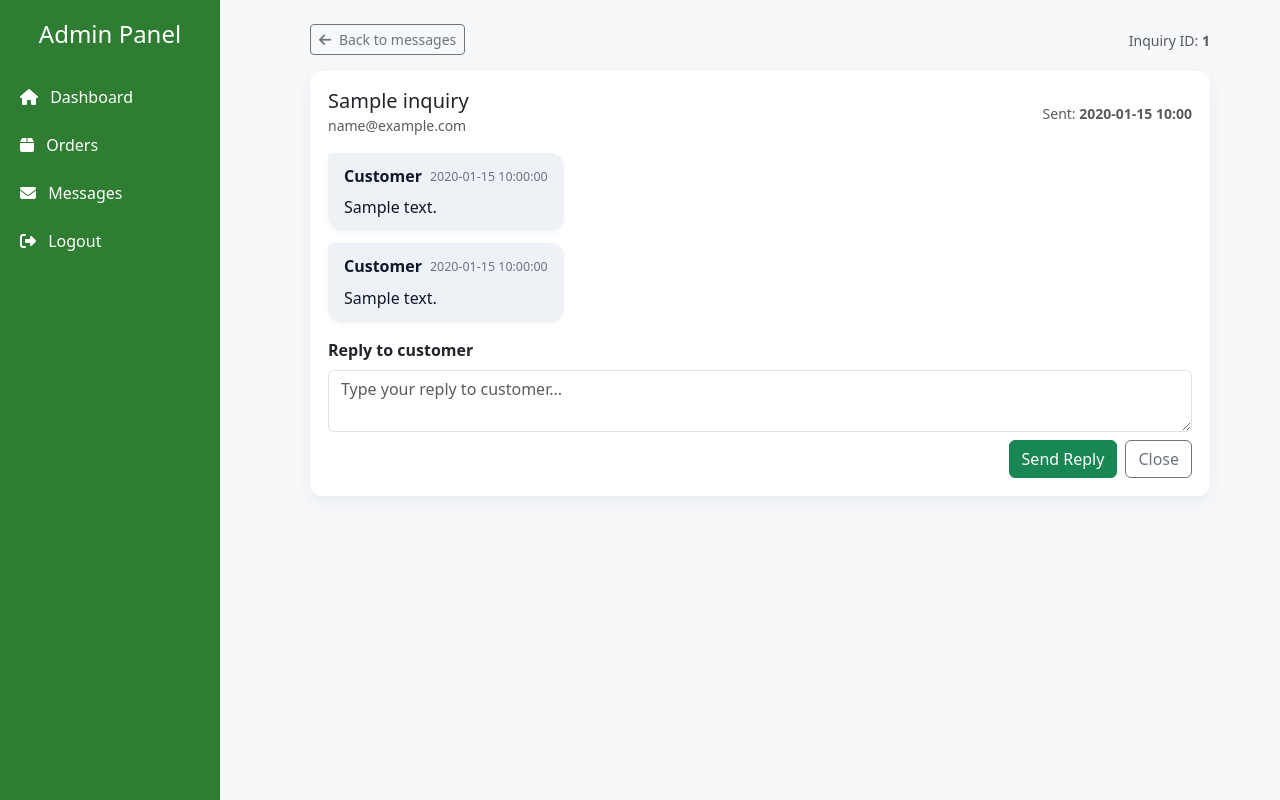
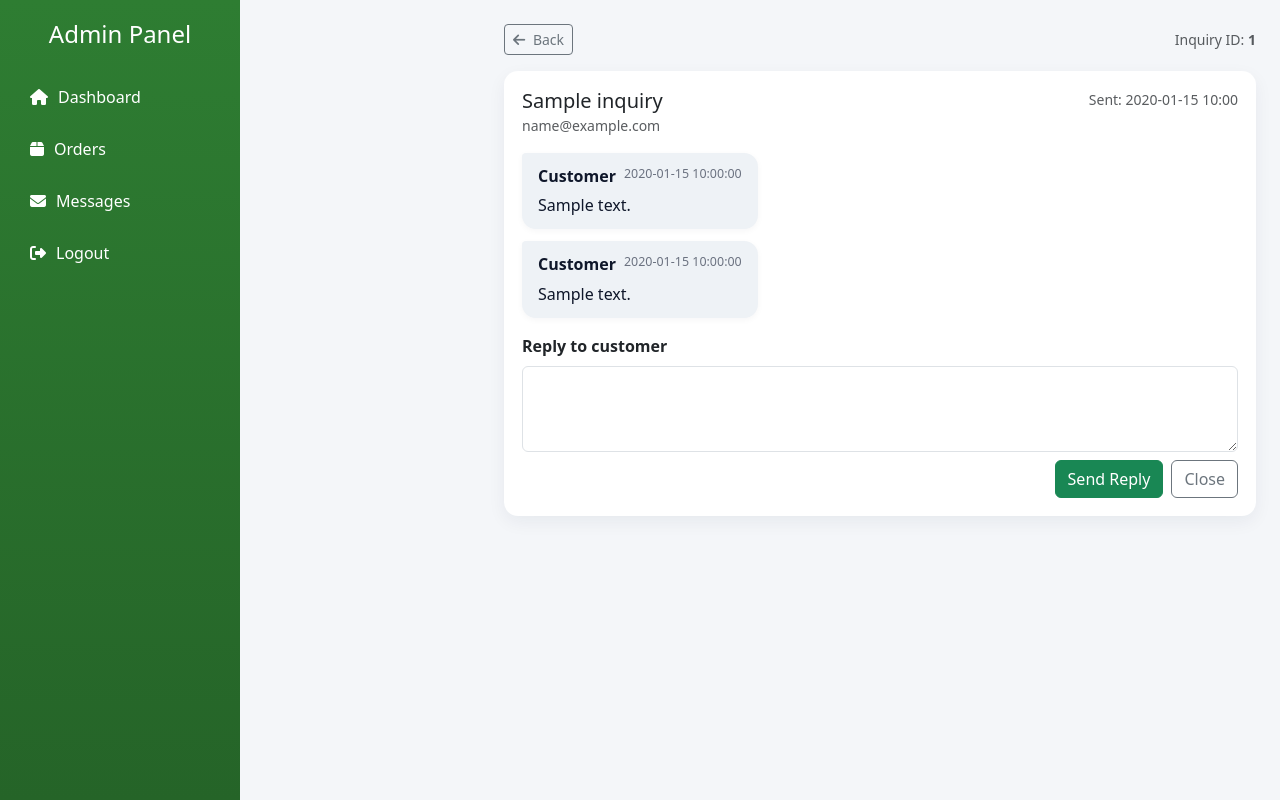
Before and after one commit to bergadminspices/berg-spices, a Flask app: template templates/admin_view_inquiry.html in a window 1280 px wide. Run offline with Flask 3, Linux system fonts and the light colour scheme; the template is opened without the code that fills it: most values are stand-ins (such as "Sample title", 1, 10 or a date in 2020); some libraries are stand-ins or nearby versions.

Commit message:
Update admin_view_inquiry.html

```diff
--- a/templates/admin_view_inquiry.html
+++ b/templates/admin_view_inquiry.html
@@ -4,216 +4,228 @@
   <meta charset="UTF-8" />
   <title>Admin - View Inquiry</title>
   <meta name="viewport" content="width=device-width, initial-scale=1" />
+
   <link href="https://cdn.jsdelivr.net/npm/bootstrap@5.3.2/dist/css/bootstrap.min.css" rel="stylesheet">
   <link href="https://cdnjs.cloudflare.com/ajax/libs/font-awesome/6.5.0/css/all.min.css" rel="stylesheet">
 
   <style>
-    body { background: #f6f8fa; }
+    body {
+      background: #f4f6f9;
+    }
 
-    /* Sidebar (keeps same look as listing page) */
+    /* ================= SIDEBAR ================= */
     .sidebar {
-      height: 100vh;
-      background: #2e7d32;
+      width: 240px;
+      background: linear-gradient(180deg, #2e7d32, #256428);
+      color: white;
       padding-top: 20px;
+    }
+
+    .sidebar a {
       color: white;
-      position: fixed;
-      width: 220px;
+      text-decoration: none;
+      padding: 12px 20px;
+      display: flex;
+      align-items: center;
+      gap: 10px;
+      font-weight: 500;
+      border-radius: 10px;
+      margin: 4px 10px;
+      transition: background 0.2s ease;
     }
-    .sidebar a { color: white; text-decoration: none; padding: 12px 20px; display: block; font-weight: 500; }
-    .sidebar a:hover { background: #256428; border-radius: 5px; }
 
-    /* Content */
-    .content { margin-left: 240px; padding: 24px; }
+    .sidebar a:hover {
+      background: rgba(255,255,255,0.15);
+    }
 
-    /* Chat/container */
+    /* ================= LAYOUT ================= */
+    .admin-layout {
+      min-height: 100vh;
+    }
+
+    .content {
+      padding: 24px;
+      flex: 1;
+    }
+
+    /* ================= CHAT ================= */
     .chat-container {
       max-width: 900px;
       margin: 0 auto;
     }
-    .chat-header {
-      display:flex;
-      align-items:center;
-      justify-content:space-between;
-      gap:12px;
-      margin-bottom:16px;
-    }
+
     .card-chat {
       background: #fff;
-      border-radius: 12px;
+      border-radius: 14px;
       padding: 18px;
       box-shadow: 0 6px 18px rgba(18, 38, 63, 0.06);
     }
 
-    /* Message bubbles */
-    .msg-row { display:flex; margin-bottom:12px; align-items:flex-end; }
-    .msg-left { justify-content:flex-start; }
-    .msg-right { justify-content:flex-end; }
+    .msg-row {
+      display: flex;
+      margin-bottom: 12px;
+      align-items: flex-end;
+    }
+
+    .msg-left { justify-content: flex-start; }
+    .msg-right { justify-content: flex-end; }
 
     .bubble {
       padding: 12px 16px;
       border-radius: 14px;
       max-width: 78%;
-      line-height:1.45;
+      line-height: 1.45;
       word-wrap: break-word;
       box-shadow: 0 2px 6px rgba(15,23,42,0.04);
     }
 
     .bubble-customer {
-      background: #eef2f6; /* soft gray */
+      background: #eef2f6;
       color: #0f172a;
       border-top-left-radius: 4px;
-      border-top-right-radius: 14px;
-      border-bottom-right-radius: 14px;
-      border-bottom-left-radius: 14px;
     }
 
     .bubble-admin {
-      background: #e6f4ea; /* soft green */
+      background: #e6f4ea;
       color: #042e17;
       border-top-right-radius: 4px;
-      border-top-left-radius: 14px;
-      border-bottom-left-radius: 14px;
-      border-bottom-right-radius: 14px;
-      text-align: left;
     }
 
     .meta {
-      display:flex;
-      align-items:center;
-      gap:8px;
-      margin-bottom:8px;
+      display: flex;
+      gap: 8px;
+      margin-bottom: 6px;
     }
-    .sender {
-      font-weight:600;
-    }
+
+    .sender { font-weight: 600; }
     .timestamp {
       font-size: 0.78rem;
       color: #6b7280;
     }
 
-    /* Reply area */
-    .reply-area {
-      margin-top: 16px;
-      display:flex;
-      gap:12px;
-      align-items:flex-start;
-    }
-    .reply-area textarea {
-      resize: vertical;
-      min-height: 80px;
+    /* ================= RESPONSIVE ================= */
+    @media (min-width: 768px) {
+      .offcanvas-md {
+        position: static;
+        transform: none !important;
+        visibility: visible !important;
       }
 
-    /* Small screens */
+      .admin-layout {
+        display: flex;
+      }
+
+      .content {
+        margin-left: 240px;
+      }
+    }
+
     @media (max-width: 768px) {
-      .content { margin-left: 8px; padding: 12px; }
-      .chat-container { padding: 0 6px; }
       .bubble { max-width: 92%; }
     }
   </style>
 </head>
 <body>
-  <div class="sidebar">
+
+<!-- MOBILE NAVBAR -->
+<nav class="navbar navbar-dark bg-success d-md-none">
+  <div class="container-fluid">
+    <button class="navbar-toggler" type="button"
+            data-bs-toggle="offcanvas"
+            data-bs-target="#adminSidebar">
+      <span class="navbar-toggler-icon"></span>
+    </button>
+    <span class="navbar-brand">View Inquiry</span>
+  </div>
+</nav>
+
+<div class="admin-layout">
+
+  <!-- SIDEBAR -->
+  <div class="offcanvas-md offcanvas-start sidebar" id="adminSidebar">
     <h4 class="text-center mb-4">Admin Panel</h4>
-    <a href="{{ url_for('admin_dashboard') }}"><i class="fas fa-home me-2"></i> Dashboard</a>
-    <a href="{{ url_for('admin_view_orders') }}"><i class="fas fa-box me-2"></i> Orders</a>
-    <a href="{{ url_for('admin_inquiries') }}"><i class="fas fa-envelope me-2"></i> Messages</a>
-    <a href="{{ url_for('logout') }}"><i class="fas fa-sign-out-alt me-2"></i> Logout</a>
+    <a href="{{ url_for('admin_dashboard') }}"><i class="fas fa-home"></i> Dashboard</a>
+    <a href="{{ url_for('admin_view_orders') }}"><i class="fas fa-box"></i> Orders</a>
+    <a href="{{ url_for('admin_inquiries') }}"><i class="fas fa-envelope"></i> Messages</a>
+    <a href="{{ url_for('logout') }}"><i class="fas fa-sign-out-alt"></i> Logout</a>
   </div>
 
+  <!-- CONTENT -->
   <div class="content">
     <div class="chat-container">
-      <div class="chat-header">
-        <div>
-          <a href="{{ url_for('admin_inquiries') }}" class="btn btn-outline-secondary btn-sm"><i class="fas fa-arrow-left me-1"></i> Back to messages</a>
-        </div>
-        <div class="text-end">
+
+      <div class="d-flex justify-content-between align-items-center mb-3">
+        <a href="{{ url_for('admin_inquiries') }}" class="btn btn-outline-secondary btn-sm">
+          <i class="fas fa-arrow-left me-1"></i> Back
+        </a>
         <small class="text-muted">Inquiry ID: <strong>{{ inquiry._id }}</strong></small>
-        </div>
       </div>
 
       <div class="card-chat">
-        <!-- header: customer info -->
-        <div class="d-flex justify-content-between align-items-center mb-3">
+
+        <!-- CUSTOMER INFO -->
+        <div class="d-flex justify-content-between mb-3">
           <div>
             <h5 class="mb-0">{{ inquiry.name }}</h5>
             <small class="text-muted">{{ inquiry.email }}</small>
           </div>
-          <div class="text-end">
-            <small class="text-muted">Sent: <strong>{{ inquiry.created_at.strftime('%Y-%m-%d %H:%M') if inquiry.created_at }}</strong></small>
-          </div>
+          <small class="text-muted">
+            Sent: {{ inquiry.created_at.strftime('%Y-%m-%d %H:%M') if inquiry.created_at }}
+          </small>
         </div>
 
-        <!-- Conversation stream -->
+        <!-- CONVERSATION -->
         <div class="conversation mb-3">
-          <!-- initial customer message (left) -->
+
           <div class="msg-row msg-left">
             <div class="bubble bubble-customer">
               <div class="meta">
                 <div class="sender">Customer</div>
                 <div class="timestamp">{{ inquiry.created_at }}</div>
               </div>
-              <div class="message-body">{{ inquiry.message }}</div>
+              {{ inquiry.message }}
             </div>
           </div>
 
-          <!-- replies -->
-          {% if inquiry.replies %}
-            {% for reply in inquiry.replies %}
+          {% for reply in inquiry.replies or [] %}
           {% set is_admin = reply.from == 'admin' %}
           <div class="msg-row {{ 'msg-right' if is_admin else 'msg-left' }}">
             <div class="bubble {{ 'bubble-admin' if is_admin else 'bubble-customer' }}">
               <div class="meta">
-                <div class="sender">
-                    {% if is_admin %}Admin{% else %}Customer{% endif %}
-                </div>
+                <div class="sender">{{ 'Admin' if is_admin else 'Customer' }}</div>
                 <div class="timestamp">
-                    {% set dt = reply.timestamp %}
-                    {% if dt %}
-                        {% if dt.__class__.__name__ == 'datetime' %}
-                            {{ dt.strftime('%Y-%m-%d %H:%M') }}
+                  {% if reply.timestamp %}
+                    {% if reply.timestamp.__class__.__name__ == 'datetime' %}
+                      {{ reply.timestamp.strftime('%Y-%m-%d %H:%M') }}
                     {% else %}
-                            {{ dt }}
+                      {{ reply.timestamp }}
                     {% endif %}
-                    {% else %}
-                        -
                   {% endif %}
                 </div>
               </div>
-            <div class="message-body">{{ reply.message }}</div>
+              {{ reply.message }}
             </div>
           </div>
           {% endfor %}
-          {% else %}
-            <div class="msg-row msg-left">
-              <div class="bubble bubble-customer">
-                <div class="meta">
-                  <div class="sender">System</div>
-                  <div class="timestamp">{{ inquiry.created_at }}</div>
-                </div>
-                <div class="message-body text-muted">No replies yet</div>
-              </div>
-            </div>
-          {% endif %}
+
         </div>
 
-        <!-- Admin reply form -->
-        <div class="reply-box">
-          <form action="{{ url_for('admin_reply_inquiry', inquiry_id=inquiry._id) }}" method="POST">
+        <!-- REPLY FORM -->
+        <form method="POST" action="{{ url_for('admin_reply_inquiry', inquiry_id=inquiry._id) }}">
           <div class="mb-2">
-      <label class="form-label"><strong>Reply to customer</strong></label>
-      <textarea name="reply_message" class="form-control" placeholder="Type your reply to customer..." required></textarea>
+            <label class="form-label fw-semibold">Reply to customer</label>
+            <textarea name="reply_message" class="form-control" rows="3" required></textarea>
           </div>
-
-    <div class="d-flex justify-content-end align-items-center gap-2">
-      <button type="submit" class="btn btn-success">Send Reply</button>
+          <div class="d-flex justify-content-end gap-2">
+            <button class="btn btn-success">Send Reply</button>
             <a href="{{ url_for('admin_inquiries') }}" class="btn btn-outline-secondary">Close</a>
           </div>
         </form>
 
       </div>
-      </div> <!-- card-chat -->
-    </div> <!-- chat-container -->
-  </div> <!-- content -->
+    </div>
+  </div>
+</div>
 
 <script src="https://cdn.jsdelivr.net/npm/bootstrap@5.3.2/dist/js/bootstrap.bundle.min.js"></script>
 </body>
```
Lines whose indentation alone changed are shown as unchanged.
